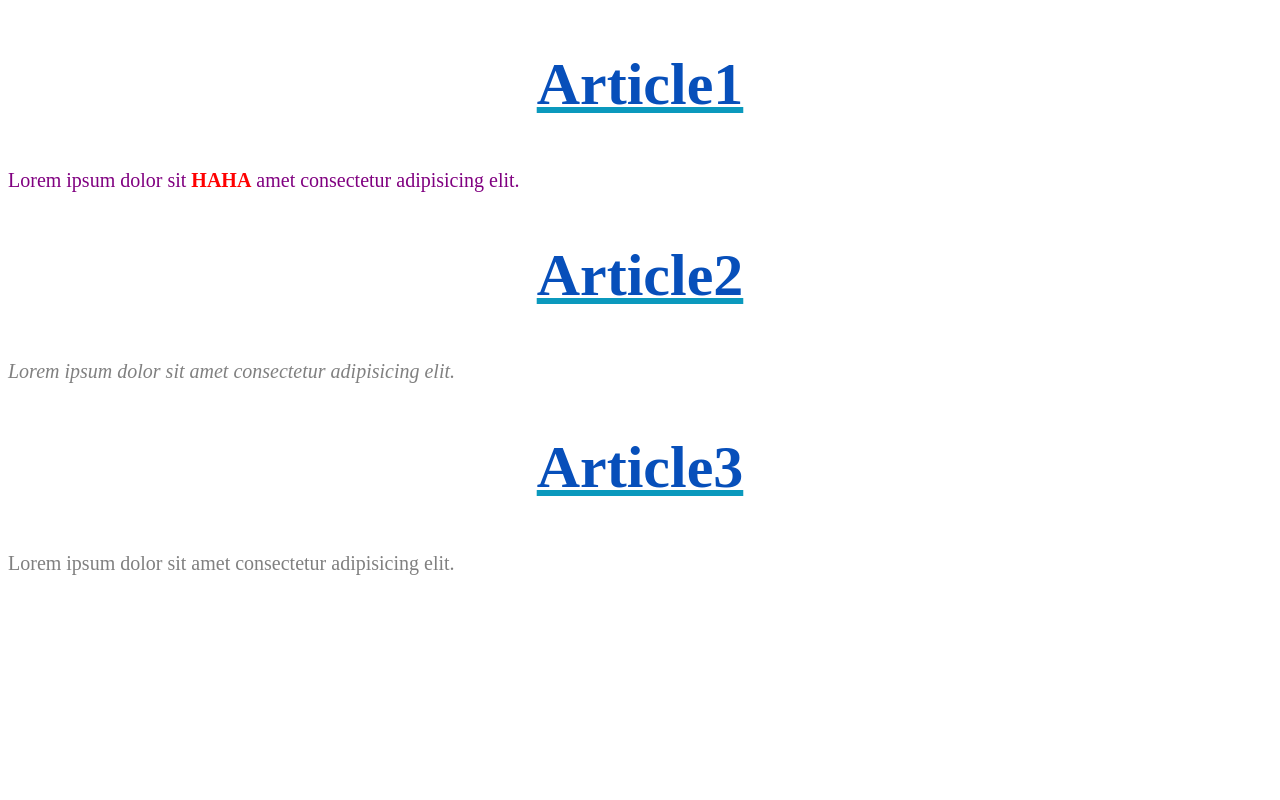
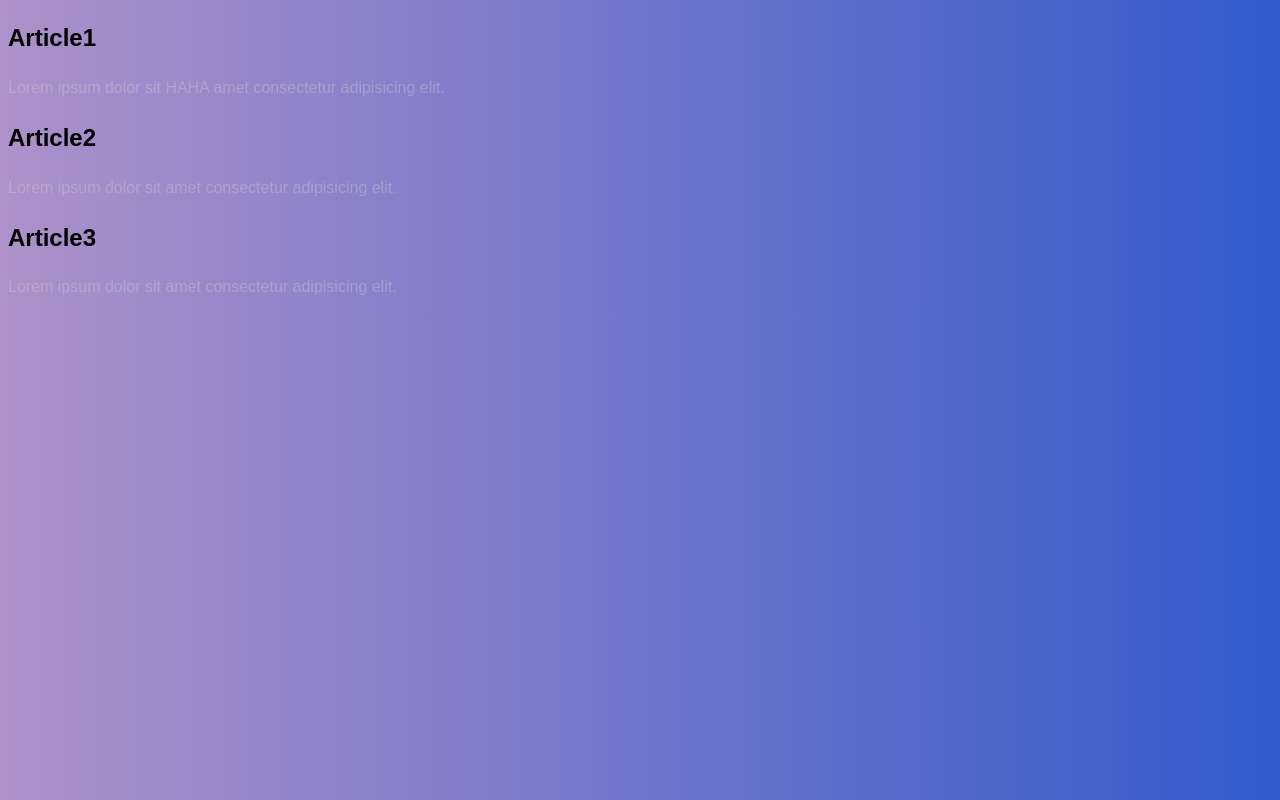
Before and after one commit to MoizRed/CSS, a plain HTML site: page index.html in a window 1280 px wide. Drawn offline with Linux system fonts and the light colour scheme.

Commit message:
selectors

```diff
--- a/styles.css
+++ b/styles.css
@@ -1,68 +1,14 @@
-body {
-  font-size: 20px;
+body{
+    font-family: Arial, Helvetica, sans-serif;
+    font-family: sans-serif;
+    line-height: 1.5;
+    background: linear-gradient(90deg, rgb(174, 145, 201), rgb(50, 91, 205));
 
 }
 
-p {
-  color: purple;
-}
+p{
 
-.gray {
-  color: gray;
-}
-
-/* ID using # */
-#second {
-  font-style: italic;
-}
-
-
-
-
-/* Grouping*/
-h2 , h2{
-    font-size: 60px;
-    text-align: center;
-    color: rgb(7, 79, 186);
-    text-decoration: underline;
-    text-decoration-color: rgb(11, 153, 189);
+    color : rgba(207, 206, 209, 0.377);
 
 
 }
-
-/* Class nesting*/
-
-
-p span{
-
-    color: red;
-    font-weight: bold
-
-
-}
-
-/*
- global selector :
-
-*{
-
-}
-
-use case  : debugging to make a border around elements in the page to visualize them
-
-*{
-    border : 3px solid black ;
- }
-
-
- */
-
-
-
-
-
- /*
-  inheritance
- */
-
-/* main selector  */
```
